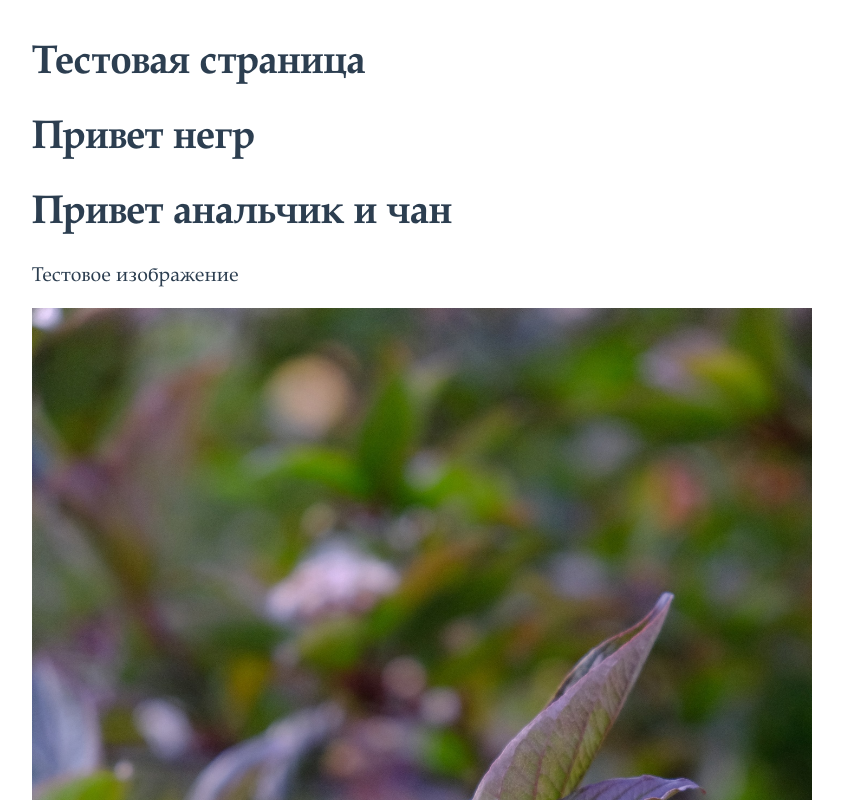
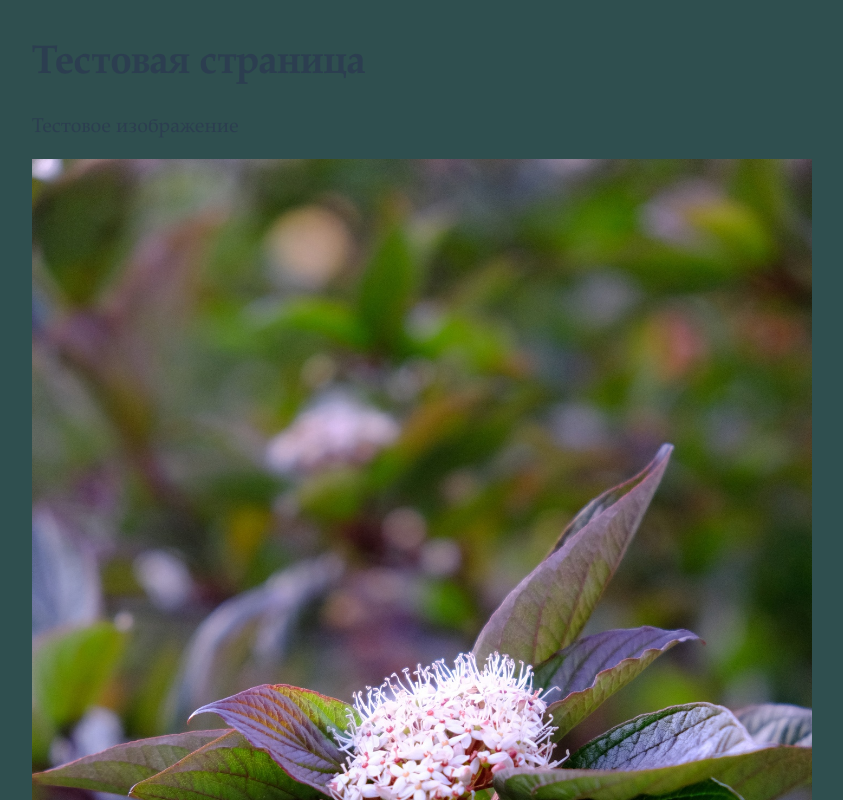
Before and after one commit to Timur566/Finger2site, a plain HTML site: page index.html in a window 1280 px wide. Shown: the top 800 px of the page, without its empty margins (218-1061 px from the left). Drawn offline with Linux system fonts and the light colour scheme.

Commit message:
Update index.html

```diff
--- a/index.html
+++ b/index.html
@@ -5,12 +5,10 @@
   <title>Тестовая веб-страница</title>
   <link rel="stylesheet" type="text/css" href="css/styles.css">
 </head>
-<body>
+<body bgcolor="#2f4f4f">
 <div id="background">
   <div class="container">
     <h1>Тестовая страница</h1>
-    <h1>Привет негр</h1>
-    <h1>Привет анальчик и чан</h1>
     <p>Тестовое изображение</p>
     <p><img src="img/random.jpg" alt="Цветочек :3"/></p>
     <p>Вы можете использовать это как пример. :)</p>
```
